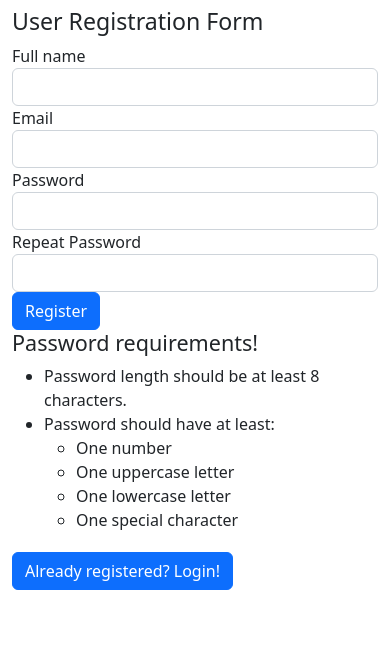
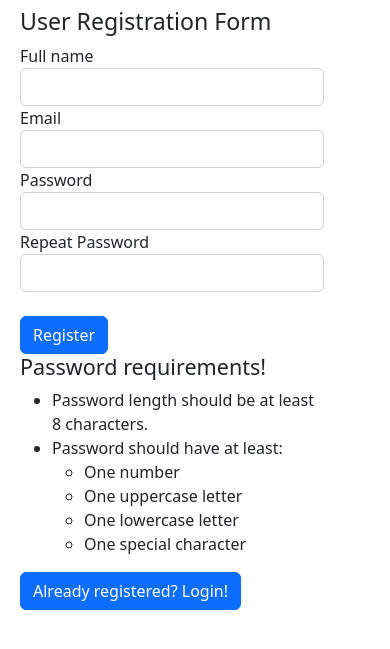
Before and after one commit to joytech360/JollySailors, a Flask app: page /register in a window 390 px wide. Shown: the part 56-705 px from the top of the page. Run offline with Flask 3, Linux system fonts and the light colour scheme; some libraries are stand-ins or nearby versions.

Commit message:
Adding ReCAPTCHA and register form more mobile-friendly.

```diff
--- a/app/forms.py
+++ b/app/forms.py
@@ -4,7 +4,7 @@ from string import punctuation
 from sqlalchemy import func
 
 from app import app
-from flask_wtf import FlaskForm
+from flask_wtf import FlaskForm, RecaptchaField
 from wtforms import StringField, PasswordField, BooleanField, SubmitField, \
     TextAreaField, SelectField, HiddenField, IntegerField, TimeField, FileField, DateField
 from wtforms.validators import DataRequired, InputRequired, ValidationError, Email, EqualTo
@@ -24,6 +24,7 @@ class RegistrationForm(FlaskForm):
     password = PasswordField('Password', validators=[DataRequired()], render_kw={'autocomplete': 'off'})
     password2 = PasswordField(
         'Repeat Password', validators=[DataRequired(), EqualTo('password')], render_kw={'autocomplete': 'off'})
+    recaptcha = RecaptchaField()
     submit = SubmitField('Register', render_kw={'class': 'btn btn-primary mt-2'})
 
     def validate_email(self, email):
--- a/app/templates/register.html
+++ b/app/templates/register.html
@@ -2,8 +2,8 @@
 
 {% block app_content %}
 <div class="container">
-    <div class="row">
-        <div class="col-lg-3 col-md-3 co-sm-12 col-xs-12 mt-2">
+    <div class="d-flex flex-row">
+        <div class="p-2" style="max-width:20em">
             <h3>User Registration Form</h3>
           <div>
             {{ wtf.quick_form(reg_form)}}
@@ -19,11 +19,11 @@
                       </ul>
               </ul>
           </div>
-          <div style="margin-top: 20px;">
+          <div style="margin-top: 1em;">
               <a type="button" class="btn btn-primary" href="{{ url_for('login')}}">Already registered? Login!</a>
           </div>
         </div>
-        <div class="col-lg-3 col-md-3">
+        <div class="p-2">
           <img src="{{ url_for('brand_logo') }}" id="login_logo">
         </div>
     </div>
@@ -46,5 +46,7 @@
     }
 }
 
+<script src="https://www.google.com/recaptcha/api.js"></script>
+
 </style>
 {% endblock %}
--- a/config.py
+++ b/config.py
@@ -15,3 +15,5 @@ class Config(object):
 	MAIL_PASSWORD = os.getenv('MAIL_PASSWORD')
 	ADMINS = os.getenv('ADMINS')
 	UPLOADED_PHOTOS_DEST = os.getcwd() + '/app/static/uploads'
+	RECAPTCHA_PUBLIC_KEY = os.getenv('RECAPTCHA_PUBLIC_KEY')
+	RECAPTCHA_PRIVATE_KEY = os.getenv('RECAPTCHA_PRIVATE_KEY')
```
